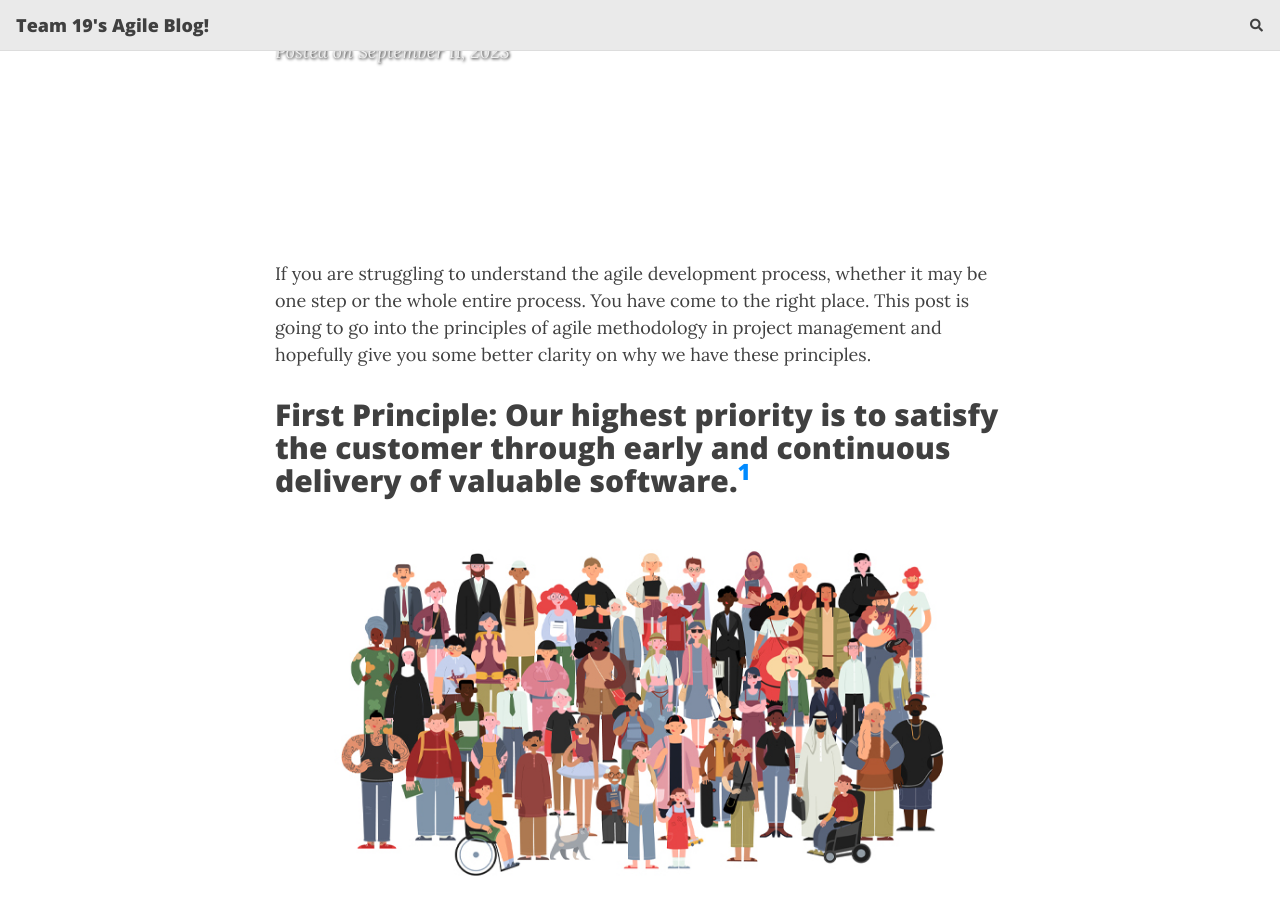
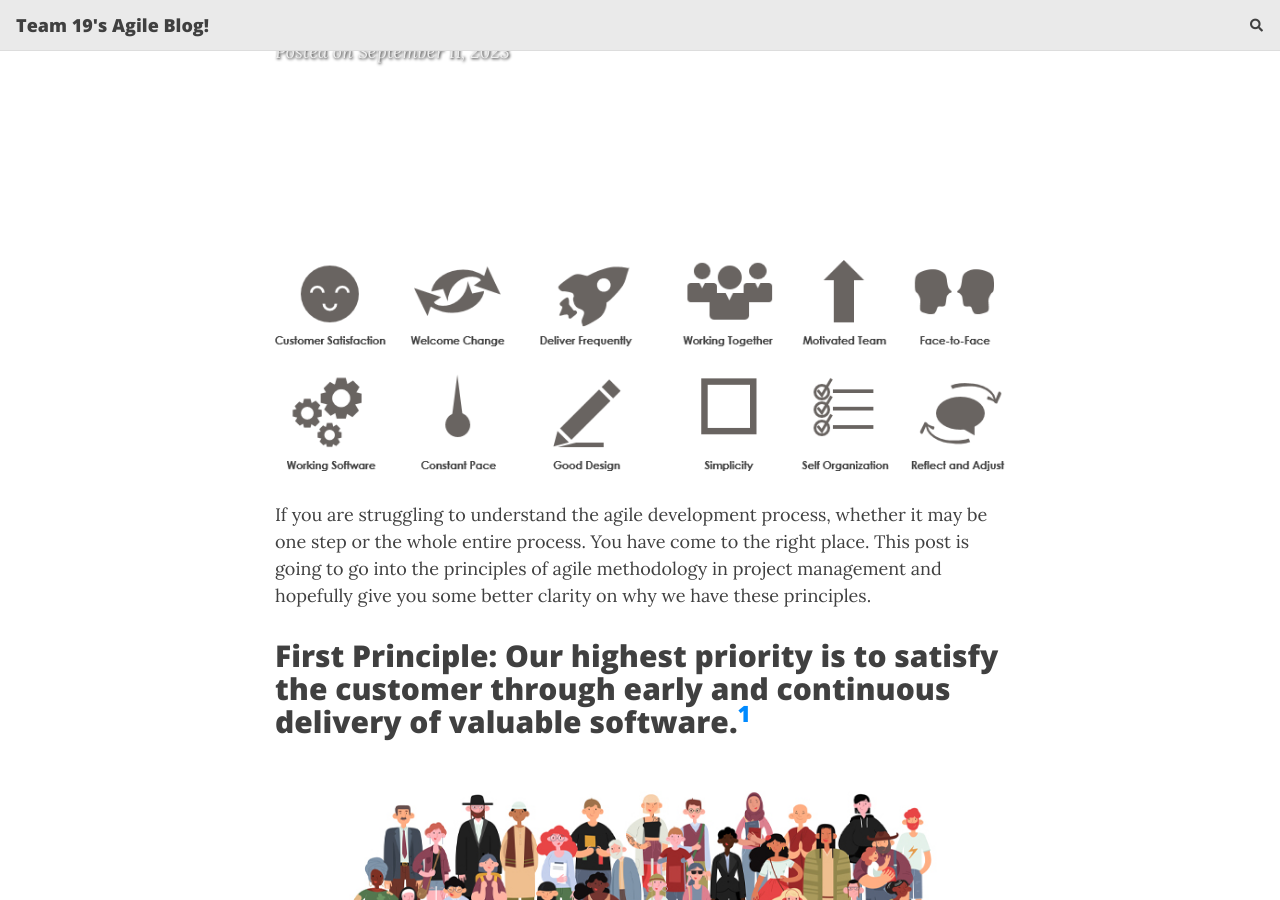
Before and after one commit to dlouangr/agile-blog, a Jekyll site: the page built from _posts/2023-09-11-post2.md, in a window 1280 px wide and 900 px high, scrolled down 373 px. Built offline with Jekyll 4.4.1, drawn with Linux system fonts in a browser that asks for light colours; nearby versions of some CDN libraries; comment, search, counter and statistics services are not loaded.

Commit message:
Update 2023-09-11-post2.md

```diff
--- a/_posts/2023-09-11-post2.md
+++ b/_posts/2023-09-11-post2.md
@@ -5,6 +5,8 @@ subtitle: Understanding the Agile Principles
 cover-img: /agile-blog/assets/img/agile-method.png
 tags: [agile]
 ---
+
+![agile-principles](/assets/img/agile-principles.png)
 
 If you are struggling to understand the agile development process, whether it may be one step or the whole entire process. You have come to the right place. This post is going to go into the principles of agile methodology in project management and hopefully give you some better clarity on why we have these principles.
 
```
